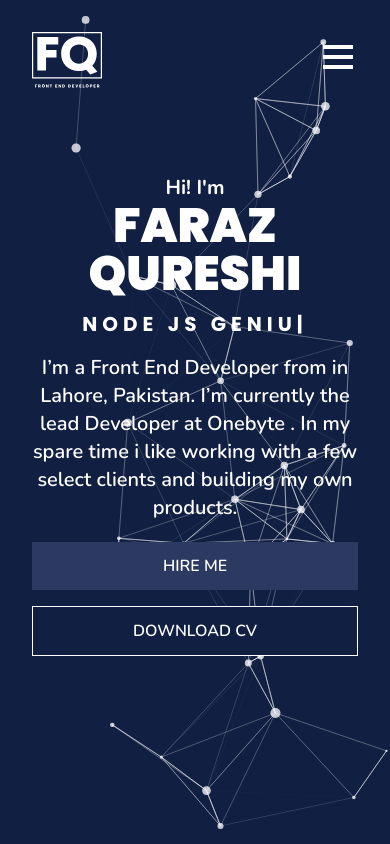
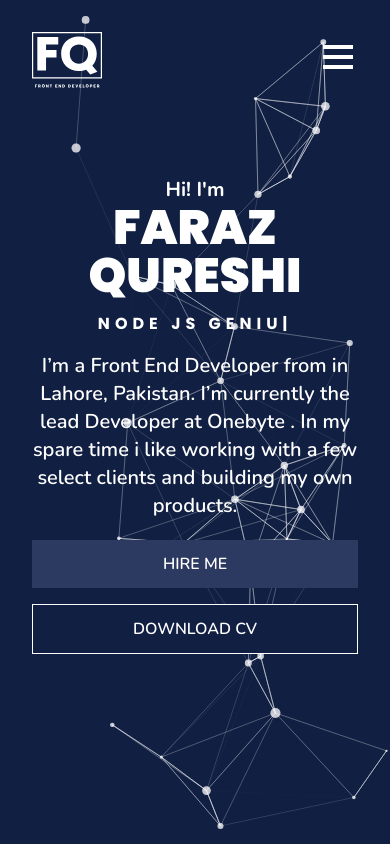
Before and after one commit to Farazqureshi999/portfolio-v1, a Next.js app: page / in a window 390 px wide. Shown: the top 844 px of the page. Built offline with nearby package versions, Linux system fonts and the light colour scheme.

Commit message:
text changes

```diff
--- a/components/Hero.jsx
+++ b/components/Hero.jsx
@@ -10,7 +10,7 @@ function Hero() {
             <h1
                 className="text-5xl sm:text-6xl md:text-7xl lg:text-8xl font-poppins font-extra-bold">FARAZ QURESHI</h1>
             <h3
-                className="text-xl sm:text-1xl lg:text-2xl font-poppins uppercase font-bold tracking-lg py-3">
+                className="text-md sm:text-1xl lg:text-2xl font-poppins uppercase font-bold tracking-lg py-3">
                 <Typed
                     strings={['FrontEnd Developer', ' Wordpress Expert', 'Node js Genius']}
                     typeSpeed={50}
```
